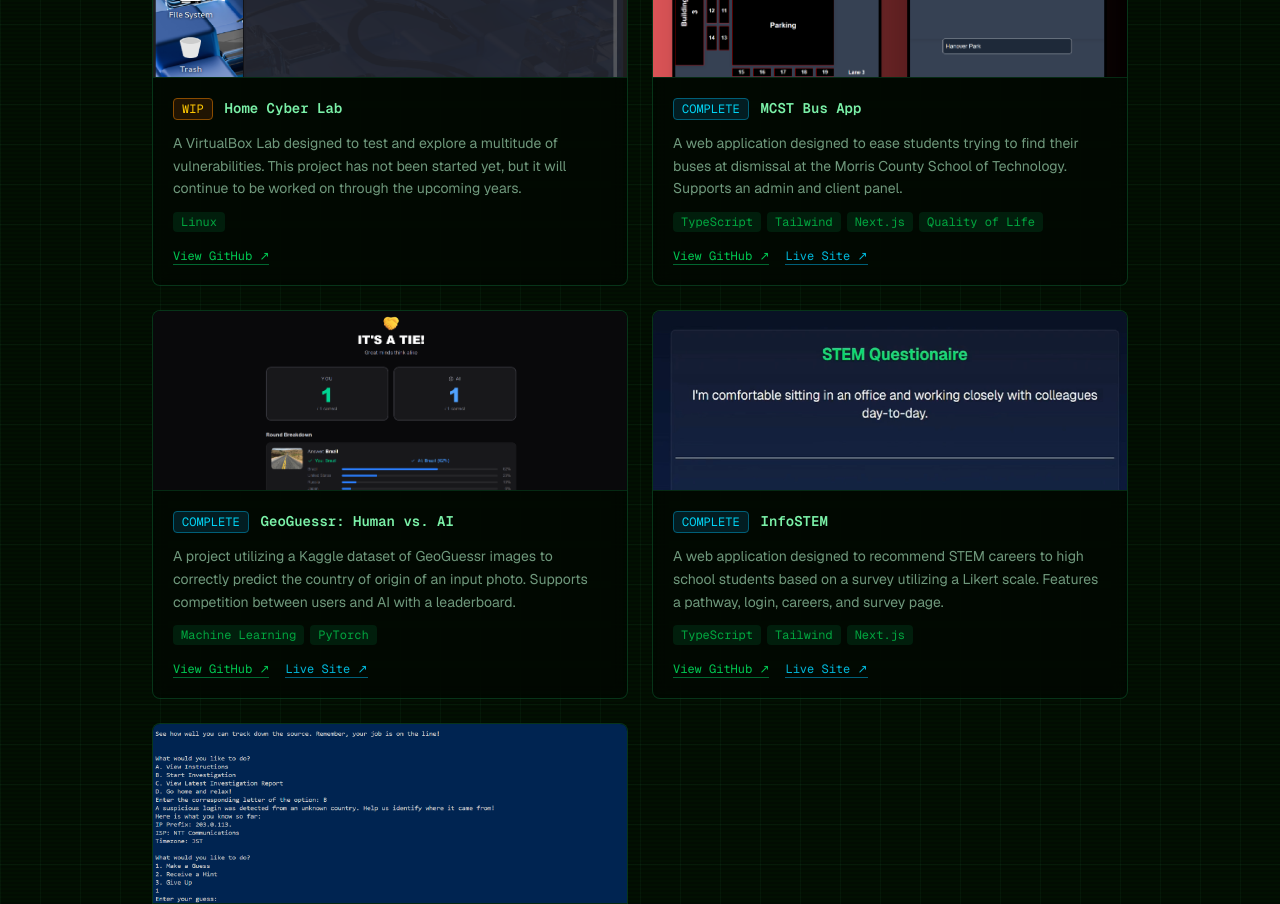
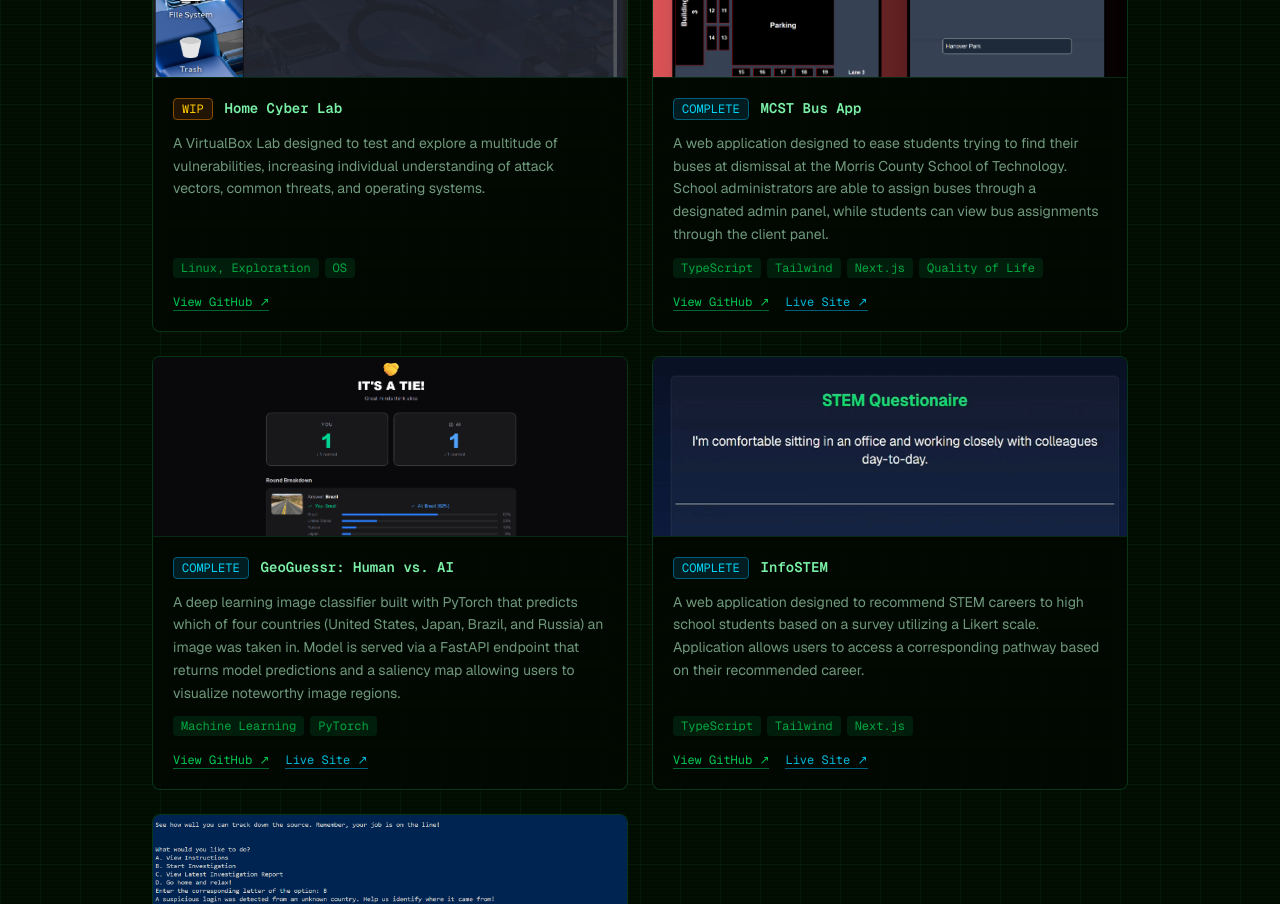
Before and after one commit to r3men/PortfolioWebsite, a Next.js app in the folder portfoliowebsite/: page /projects in a window 1280 px wide. Shown: the part 880-1784 px from the top of the page. Built offline with nearby package versions, Linux system fonts and the light colour scheme.

Commit message:
Added more information

```diff
--- a/portfoliowebsite/app/projects/page.tsx
+++ b/portfoliowebsite/app/projects/page.tsx
@@ -38,7 +38,7 @@ const projects: Project[] = [
     title: "CTF Writeups",
     description:
       "A repository dedicated to past CTF problems I have solved, designed for increased retention of prevalent topics in cybersecurity.",
-    tags: ["Python", "Reverse Engineering", "Cryptography", "Web Security", "OSINT", "Binary Exploitation"],
+    tags: ["Python", "Exploration", "Reverse Engineering", "Cryptography", "Web Security", "OSINT", "Binary Exploitation"],
     href: "https://github.com/r3men/ctf-writeups",
     live: "",
     screenshot: "/ctf.png",
@@ -47,8 +47,8 @@ const projects: Project[] = [
   {
     title: "Home Cyber Lab",
     description:
-      "A VirtualBox Lab designed to test and explore a multitude of vulnerabilities. This project has not been started yet, but it will continue to be worked on through the upcoming years.",
-    tags: ["Linux"],
+      "A VirtualBox Lab designed to test and explore a multitude of vulnerabilities, increasing individual understanding of attack vectors, common threats, and operating systems.",
+    tags: ["Linux, Exploration", "OS"],
     href: "https://github.com/r3men/home-cyber-lab",
     live: "",
     screenshot: "/kali.png",
@@ -57,7 +57,7 @@ const projects: Project[] = [
   {
     title: "MCST Bus App",
     description:
-      "A web application designed to ease students trying to find their buses at dismissal at the Morris County School of Technology. Supports an admin and client panel.",
+      "A web application designed to ease students trying to find their buses at dismissal at the Morris County School of Technology. School administrators are able to assign buses through a designated admin panel, while students can view bus assignments through the client panel.",
     tags: ["TypeScript", "Tailwind", "Next.js", "Quality of Life"],
     href: "https://github.com/r3men/MCSTBusApp",
     live: "https://mcstbusapp.vercel.app/",
@@ -67,7 +67,7 @@ const projects: Project[] = [
   {
     title: "GeoGuessr: Human vs. AI",
     description:
-      "A project utilizing a Kaggle dataset of GeoGuessr images to correctly predict the country of origin of an input photo. Supports competition between users and AI with a leaderboard.",
+      "A deep learning image classifier built with PyTorch that predicts which of four countries (United States, Japan, Brazil, and Russia) an image was taken in. Model is served via a FastAPI endpoint that returns model predictions and a saliency map allowing users to visualize noteworthy image regions.",
     tags: ["Machine Learning", "PyTorch"],
     href: "https://github.com/r3men/geoguessr-game",
     live: "https://geoguessraivshuman.vercel.app/",
@@ -77,7 +77,7 @@ const projects: Project[] = [
   {
     title: "InfoSTEM",
     description:
-      "A web application designed to recommend STEM careers to high school students based on a survey utilizing a Likert scale. Features a pathway, login, careers, and survey page.",
+      "A web application designed to recommend STEM careers to high school students based on a survey utilizing a Likert scale. Application allows users to access a corresponding pathway based on their recommended career.",
     tags: ["TypeScript", "Tailwind", "Next.js"],
     href: "https://github.com/amongsusman/InfoSTEM",
     live: "https://info-stem.vercel.app/",
```
